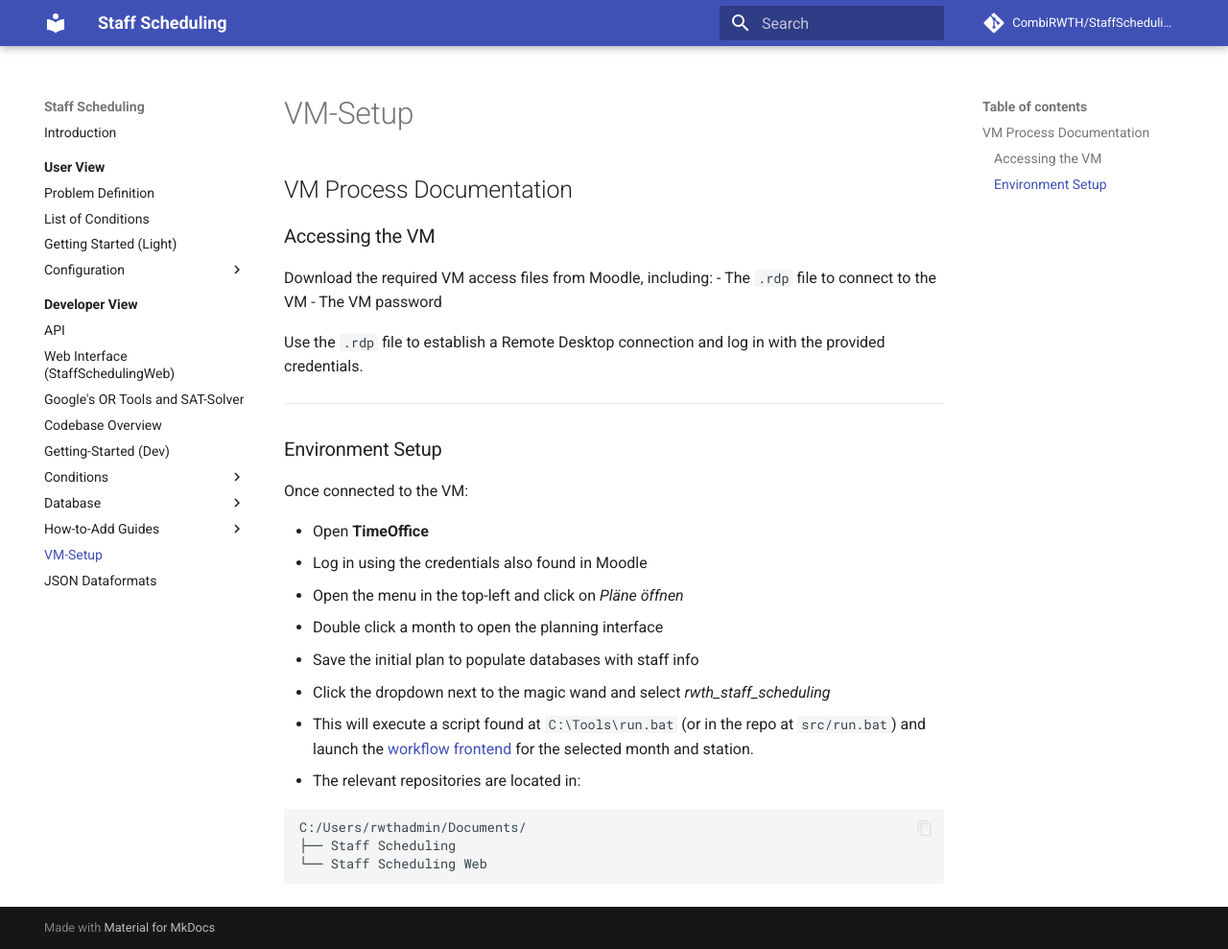
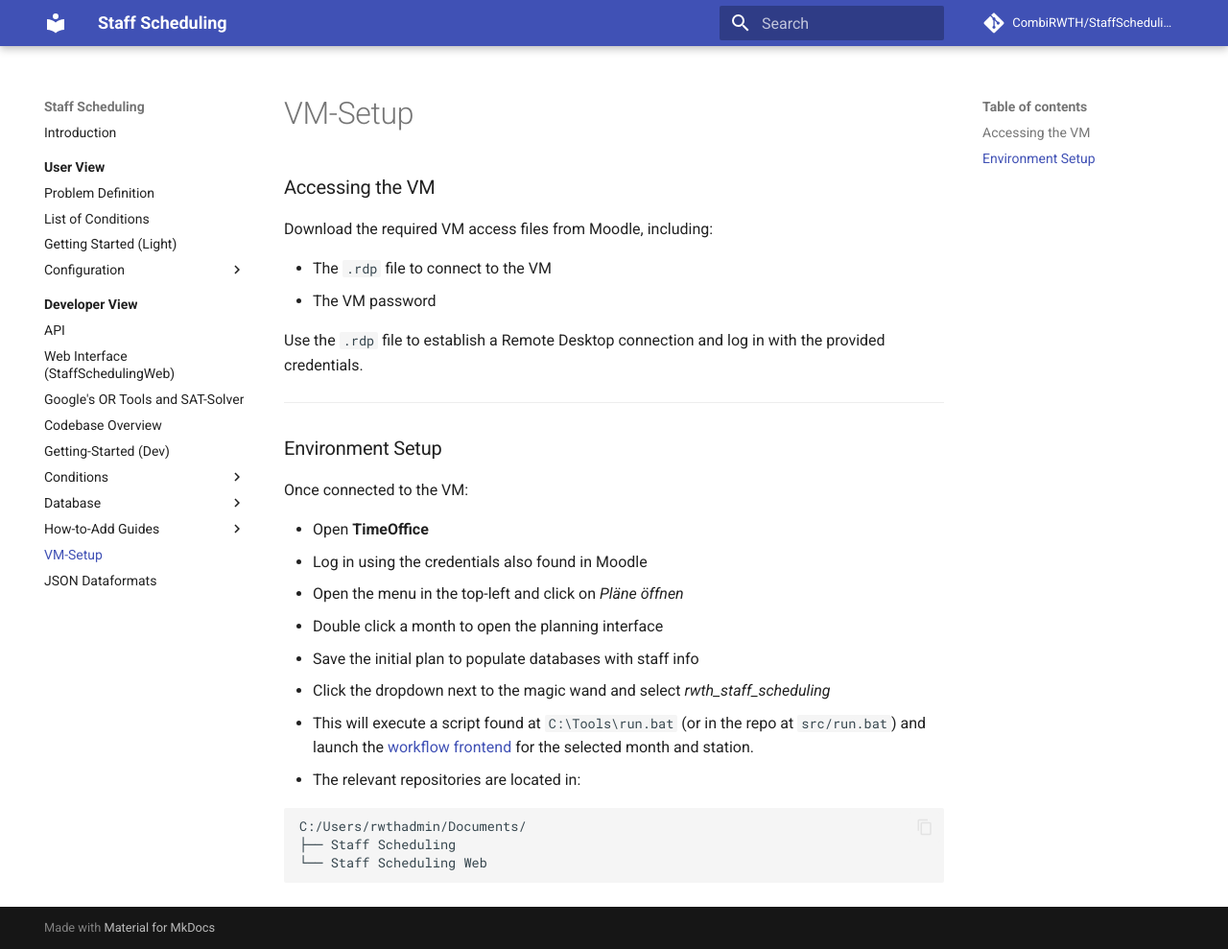
Before and after one commit to CombiRWTH/StaffScheduling, an MkDocs documentation site: the page built from docs/developer-view/vm-setup.md, in a window 1280 px wide and 989 px high. Shown: the whole window at 96% size. Built offline with MkDocs 1.6.1 and Material for MkDocs 9.7.7, drawn with Linux system fonts in a browser that asks for light colours; comment, search, counter and statistics services are not loaded.

Commit message:
Changes in vm-setup.md

```diff
--- a/docs/developer-view/vm-setup.md
+++ b/docs/developer-view/vm-setup.md
@@ -1,10 +1,7 @@
-# VM Process Documentation
-
-
-
 ## Accessing the VM
 
 Download the required VM access files from Moodle, including:
+
 - The `.rdp` file to connect to the VM
 - The VM password
 
```
